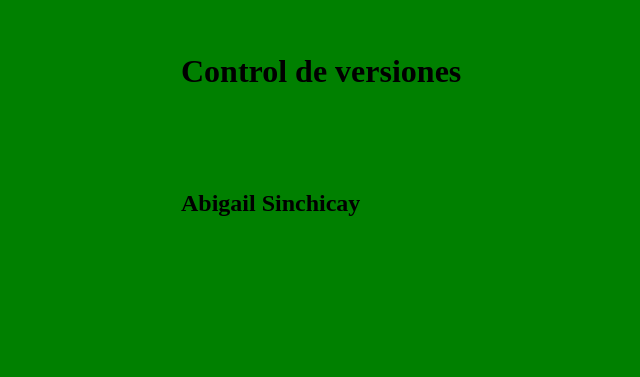
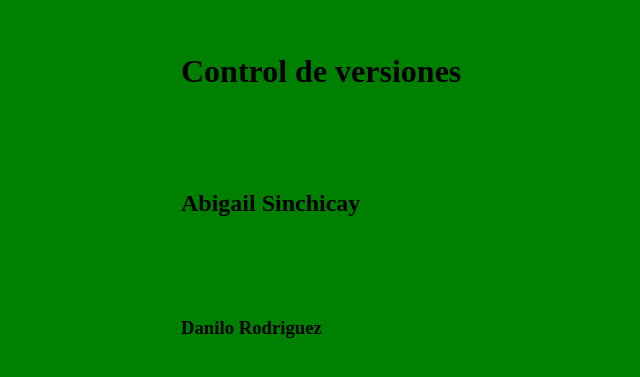
Before and after one commit to agustinasanchez1/TP_SO_i4_114, a plain HTML site: page index.html in a window 1280 px wide. Shown: the part 147-524 px from the top of the page, without its empty margins (119-759 px from the left). Drawn offline with Linux system fonts and the light colour scheme.

Commit message:
ALFA: Agrega nombre en h3 en TESTING

```diff
--- a/index.html
+++ b/index.html
@@ -9,5 +9,6 @@
 <body>
     <h1>Control de versiones</h1>
 <h2>Abigail Sinchicay</h2>
+<h3>Danilo Rodriguez</h3>
 </body>
 </html>
```
